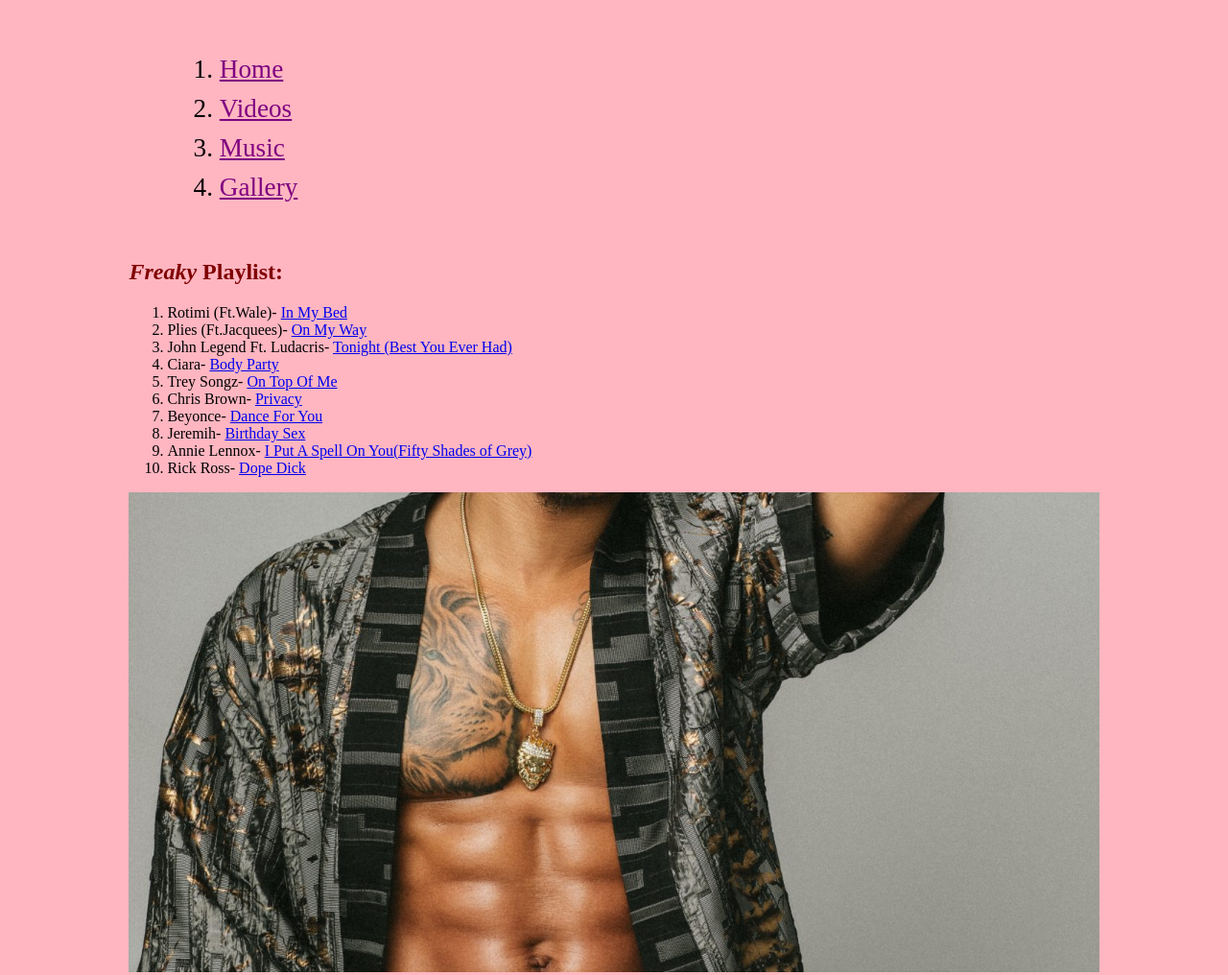
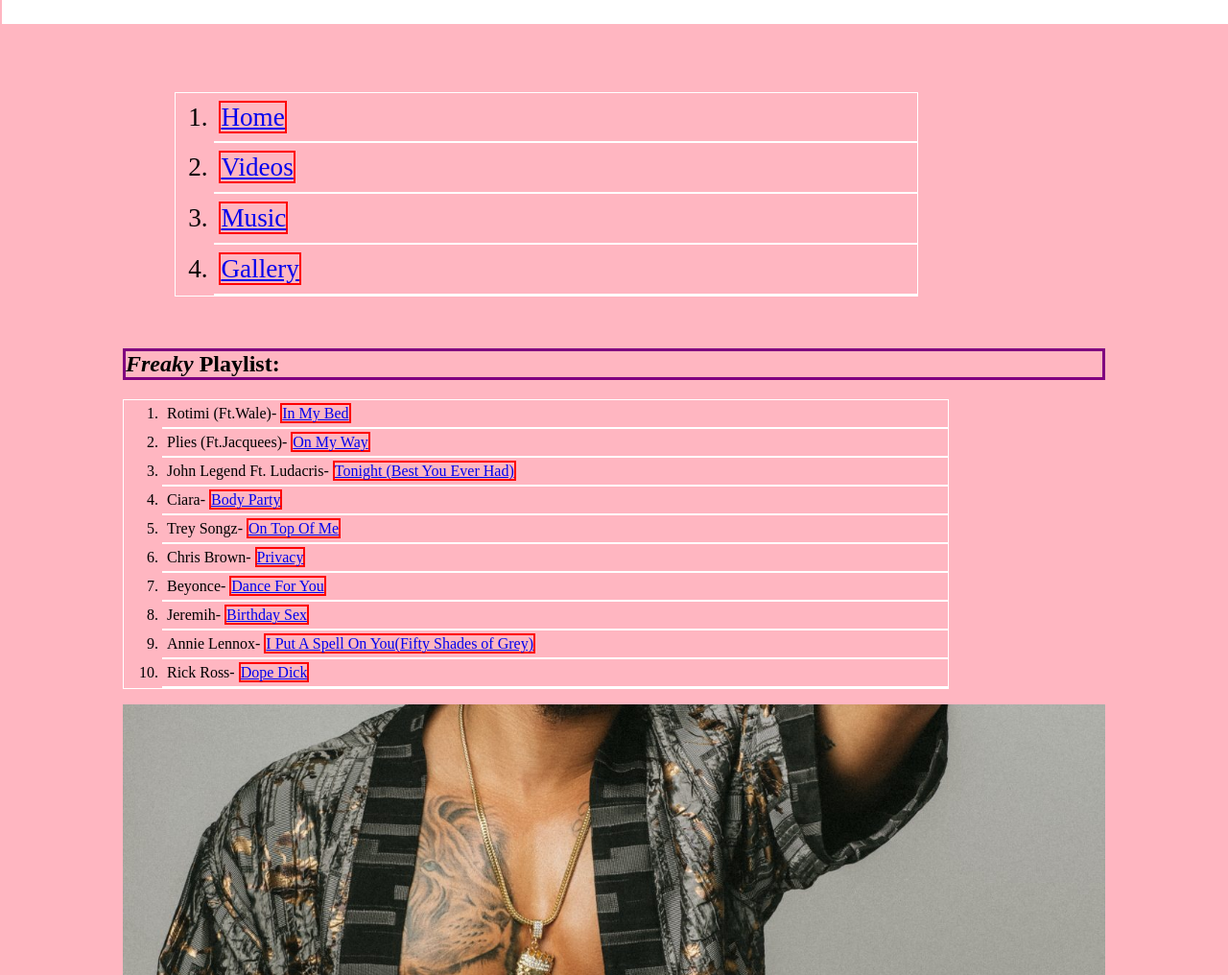
Before and after one commit to Suad28d/Mix_tape, a plain HTML site: page index.html in a window 1280 px wide. Shown: the part 1278-2294 px from the top of the page at 96% size. Drawn offline with Linux system fonts and the light colour scheme; a web font is replaced by a local one.

Commit message:
Exploring the box model

```diff
--- a/styles.css
+++ b/styles.css
@@ -1,10 +1,33 @@
+body{
+      background-color: lightpink;
+      margin: 0;
+      padding: 0;
 
+    }
+    .p, h1, h2, h3 {
+      border: purple 3px solid;
+    }
+    a{
+      border: red 2px solid;
 
-  body{
-      background-color: lightpink;
     }
-    .container {
-      position:relative;
+    ol{
+      padding: 2%
+      margin:auto;
+      border: white 1px solid;
+      width: 80%
+    }
+    li{
+      border-bottom: white 2px solid;
+      padding: 5px;
+      width: 90%
+      margin: auto;
+    }
+    img{
+      border: lightpink 2px solid;
+      background: white;
+      margin: 10px auto;
+      padding: 2%;
 
     }
     .topright {
@@ -14,11 +37,6 @@
       color: black;
       font-family: 'Birthstone', cursive;
       font-size: 20px,
-    }
-
-    img{
-      width: 100%;
-      height: auto;
     }
     .center-element{
       margin:auto;
@@ -33,10 +51,10 @@
 
     }
     nav  a{
-        color: purple
+        color: none
     }
     h2{
-      color: maroon
+      color: none
 
 
 }
```
